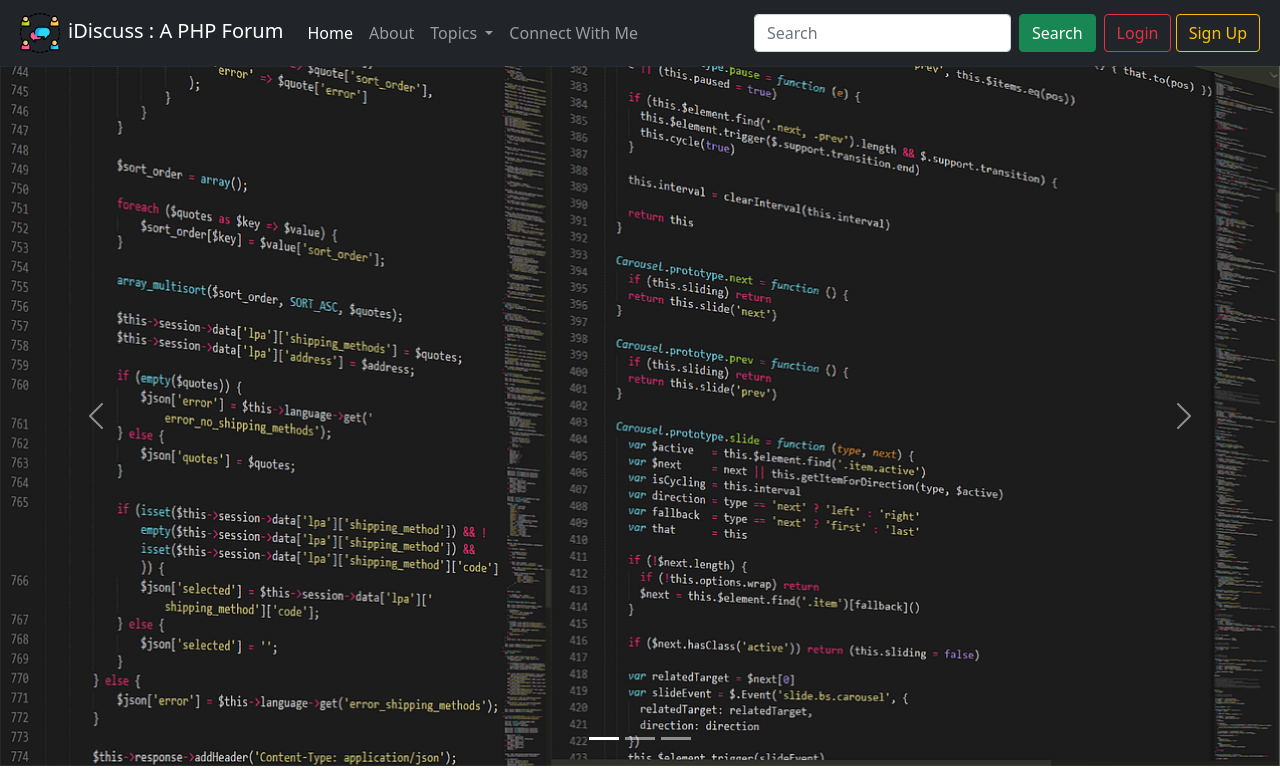
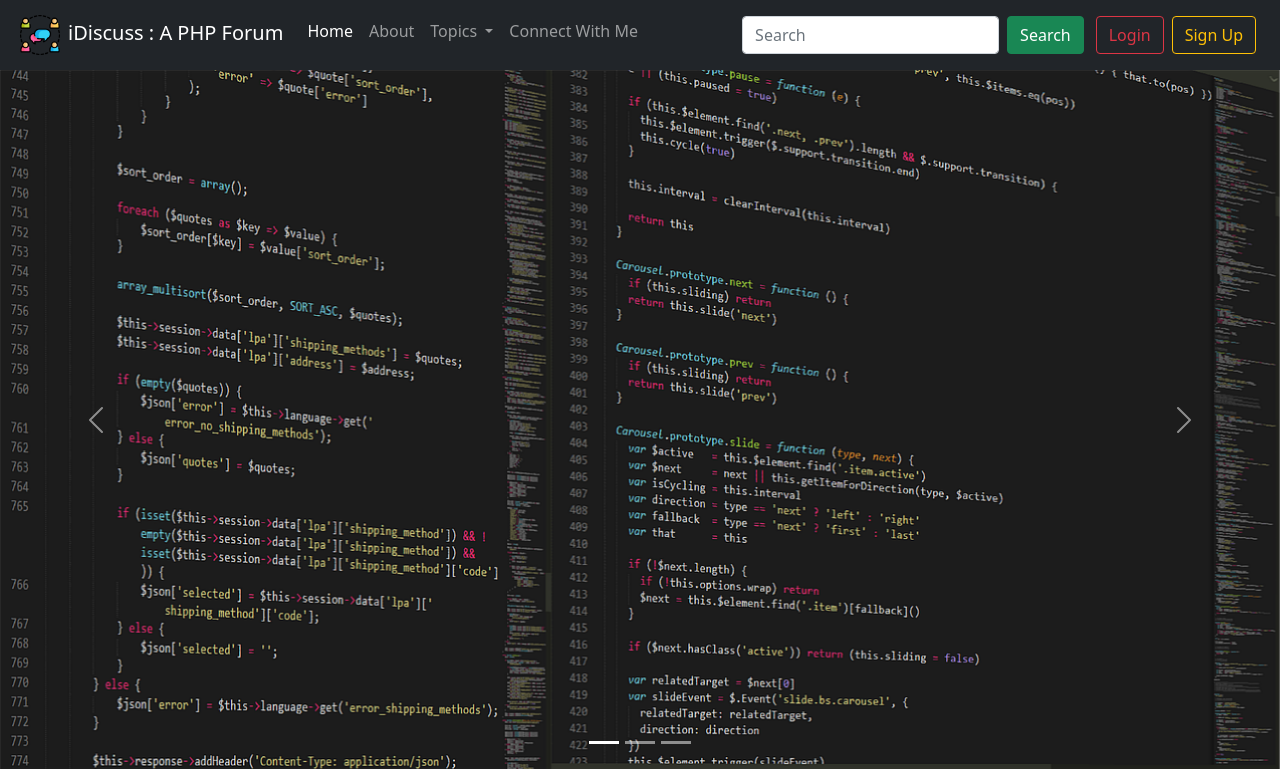
Before and after one commit to SubhanRaj/iDiscuss, a PHP site: page /index.php in a window 1280 px wide. Shown: the top 769 px of the page. Run offline with PHP 8.4, Linux system fonts and the light colour scheme.

Commit message:
More styling in header

```diff
--- a/partials/_header.php
+++ b/partials/_header.php
@@ -9,7 +9,7 @@ echo '
             <span class="navbar-toggler-icon"></span>
         </button>
         <div class="collapse navbar-collapse" id="navbarSupportedContent">
-            <ul class="navbar-nav me-auto mb-2 mb-lg-0">
+            <ul class="navbar-nav me-auto mb-2 mb-lg-">
                 <li class="nav-item">
                     <a class="nav-link active" aria-current="page" href="/iDiscuss">Home</a>
                 </li>
@@ -21,7 +21,7 @@ echo '
                         Topics
                     </a>
                     <ul class="dropdown-menu" aria-labelledby="navbarDropdown">
-                        <li><a class="dropdown-item" href="#">Action</a></li>
+                        <li><a class="dropdown-item" href="/iDiscuss/threadlist.php">Thread List</a></li>
                         <li><a class="dropdown-item" href="#">Another action</a></li>
                         <li>
                             <hr class="dropdown-divider">
@@ -37,9 +37,9 @@ echo '
                  <input class="form-control me-2" type="search" placeholder="Search" aria-label="Search">
                  <button class="btn btn-success" type="submit">Search</button>
              </form>
-            <div class="mx-2">
-                <button class="btn btn-outline-danger" data-bs-toggle="modal" data-bs-target="#loginModal">Login</button>
-                <button class="btn btn-outline-warning " data-bs-toggle="modal" data-bs-target="#signupModal">Sign Up</button>
+            <div class="mx-2 py-2 d-flex align-items-center justify-content-around">
+                <button class="btn btn-outline-danger mx-1" data-bs-toggle="modal" data-bs-target="#loginModal">Login</button>
+                <button class="btn btn-outline-warning mx-1 " data-bs-toggle="modal" data-bs-target="#signupModal">Sign Up</button>
             </div>
         </div>
     </div>
```
